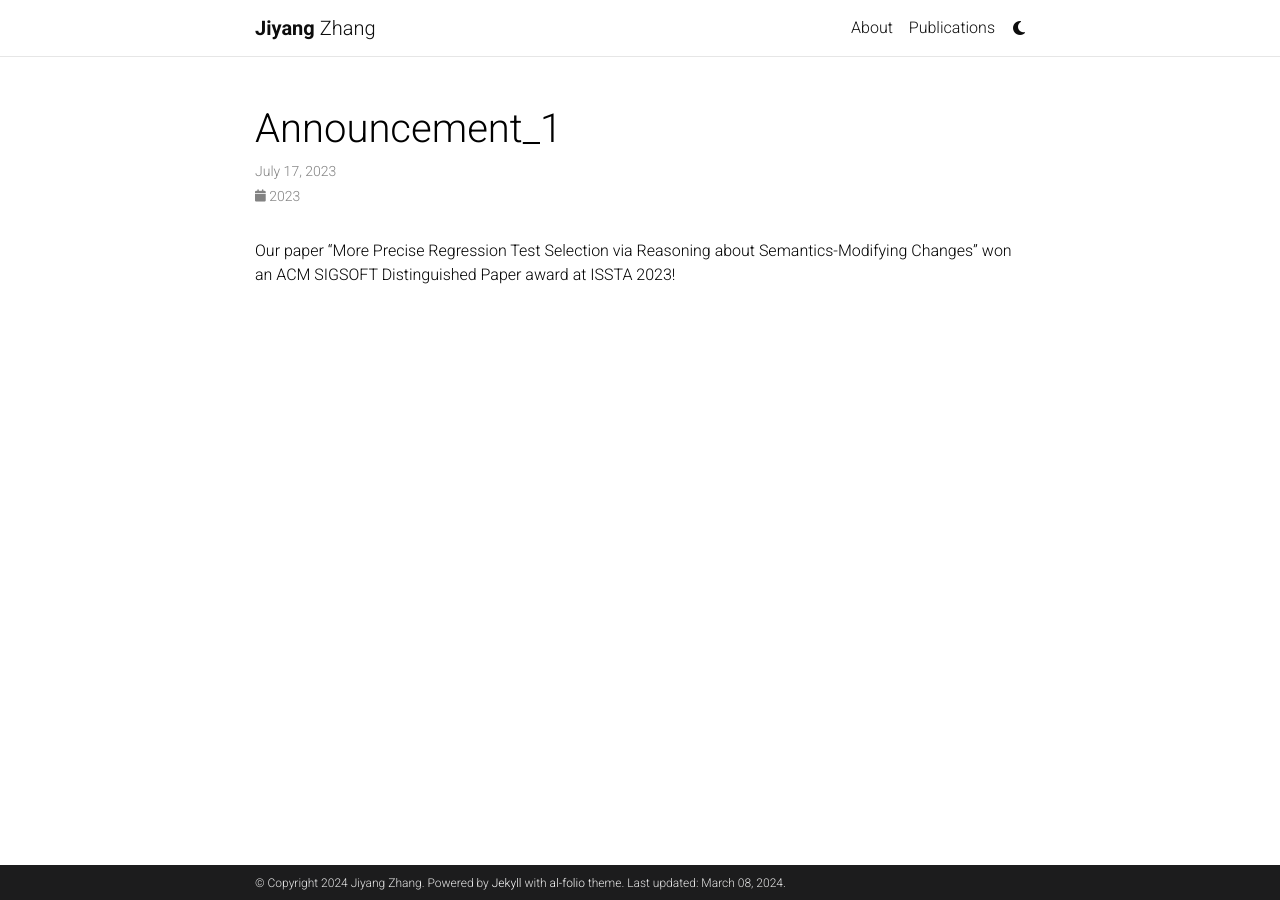
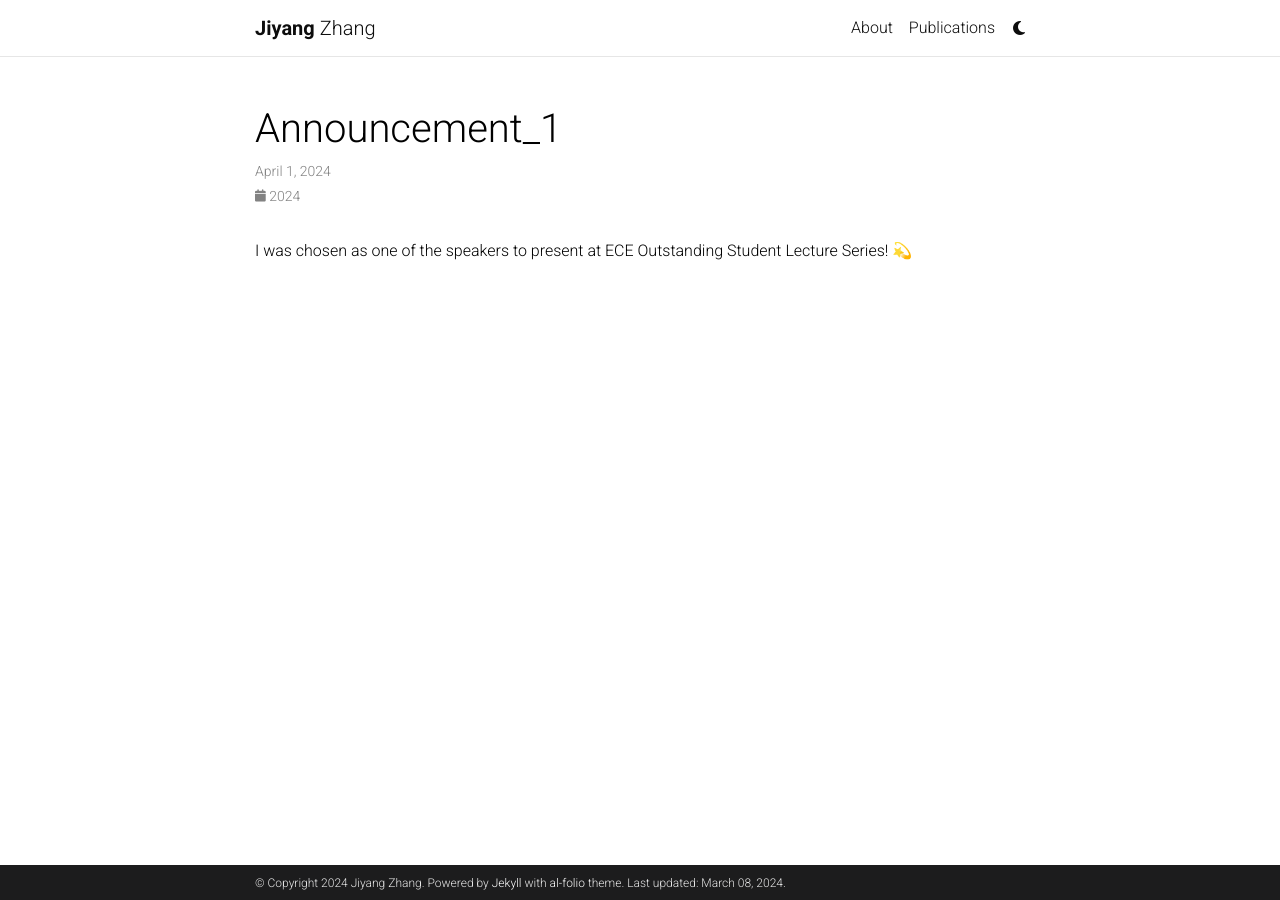
Before and after one commit to JiyangZhang/jiyangzhang.github.io, a Jekyll site: the page built from _news/announcement_1.md, in a window 1280 px wide. Built offline with Jekyll 4.4.1, drawn with Linux system fonts in a browser that asks for light colours; emoji names are drawn with the system emoji font; comment, search, counter and statistics services are not loaded; a style sheet for code colours, icons or effects is not loaded.

Commit message:
Update news after almost a year

```diff
--- a/_news/announcement_1.md
+++ b/_news/announcement_1.md
@@ -1,8 +1,8 @@
 ---
 layout: post
-date: 2023-07-17 00:00:00-0400
+date: 2024-04-01 00:00:00-0400
 inline: true
 related_posts: false
 ---
 
-Our paper "More Precise Regression Test Selection via Reasoning about Semantics-Modifying Changes" won an ACM SIGSOFT Distinguished Paper award at ISSTA 2023!
+I was chosen as one of the speakers to present at ECE Outstanding Student Lecture Series! :dizzy:
```
Also changed, not shown: _news/announcement_2.md (+2 -2 lines), _news/old_3.md (added, +8 -0 lines), _news/old_4.md (added, +8 -0 lines).
